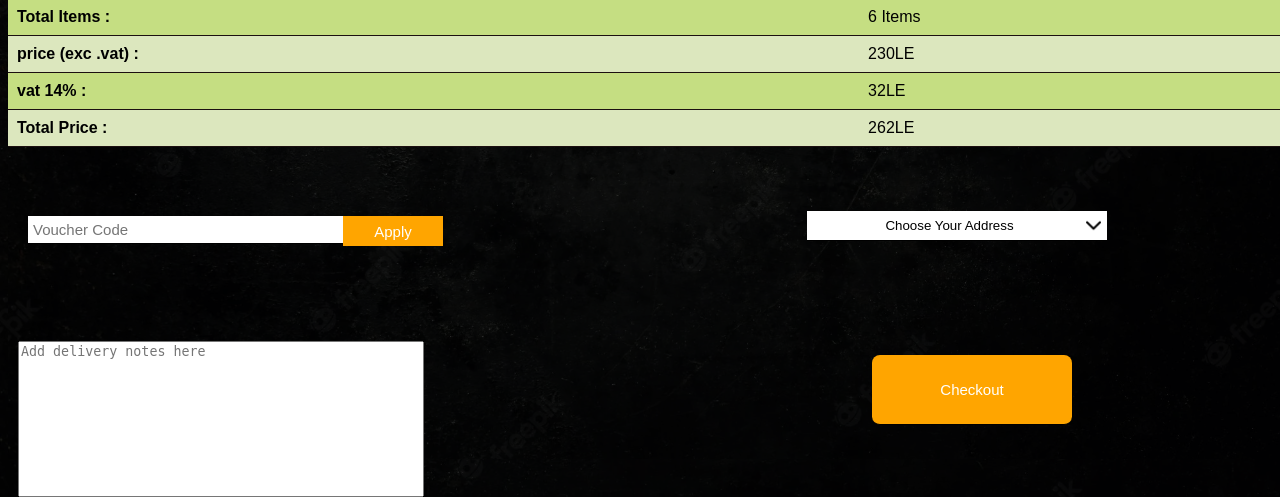
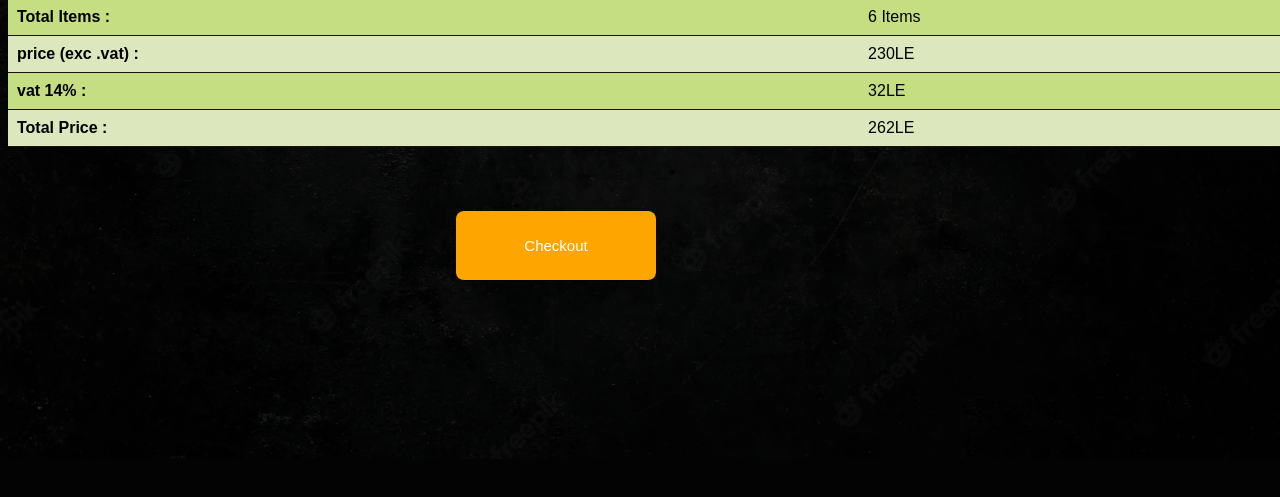
Before and after one commit to mohamedhussammm/new-project, a Django app: page /menu/checkout/ in a window 1280 px wide. Shown: the part 349-846 px from the top of the page. After the commit the page ends 807 px from the top, so only its background shows below. Run offline with Django 4.2, Linux system fonts and the light colour scheme; data comes from the database, SQL or seed files in the repository.

Commit message:
updates css in checkout

```diff
--- a/templates/menu/checkout.html
+++ b/templates/menu/checkout.html
@@ -53,48 +53,10 @@
                     <td class ="data"><span>262LE </span></td>
                 </tr>
             </table>
-        <div id ="voucher_area">
 
-            <div id ="v1">
-                <input type="text" placeholder="Voucher Code " id="voucher">
-                <button id = "app_vouch_btn">Apply </button>
             </div>
 
 
-            <div id="drop_addr">
-                <button id="dropbtn" onclick="">Choose Your Address <img src="photos/arrow-down-sign-to-navigate.png" alt="" width="15px" id ="hide_img"></button>
-                <div id="dropdown-content">
-                    <ul id="adds_list">
-                        <li>
-                            <article class="art2" title="Select This address"> <span class="sp1"> <b>New Cairo </b> </span>
-                                <br>
-                                <span class="sp2">north 90 , apt : 3 , floor : 5 , building : 340 </span></article>
-                        </li>
-                        <li>
-                            <article class="art2" title="Select This address"> <span class="sp1"> <b>New Cairo </b> </span>
-                                <br>
-                                <span class="sp2">north 90 , apt : 3 , floor : 5 , building : 340 </span></article>
-                        </li>
-                        <li>
-                            <article class="art2" title="Select This address"> <span class="sp1"> <b>New Cairo </b> </span>
-                                <br>
-                                <span class="sp2">north 90 , apt : 3 , floor : 5 , building : 340 </span></article>
-                        </li>
-                        <li>
-                            <article class="art2" title="Select This address"> <span class="sp1"> <b>New Cairo </b> </span>
-                                <br>
-                                <span class="sp2">north 90 , apt : 3 , floor : 5 , building : 340 </span></article>
-                        </li>
-                        <li>
-                            <article class="art2" title="Select This address"> <span class="sp1"> <b>New Cairo </b> </span>
-                                <br>
-                                <span class="sp2">north 90 , apt : 3 , floor : 5 , building : 340 </span></article>
-                        </li>
-                    </ul>
-                </div>
-            </div>
-
-              <textarea name="" id="notes" cols="30" rows="10" placeholder="Add delivery notes here "></textarea>
 
               <button id="end" onclick ="startTimer()" >Checkout</button>
 
```
